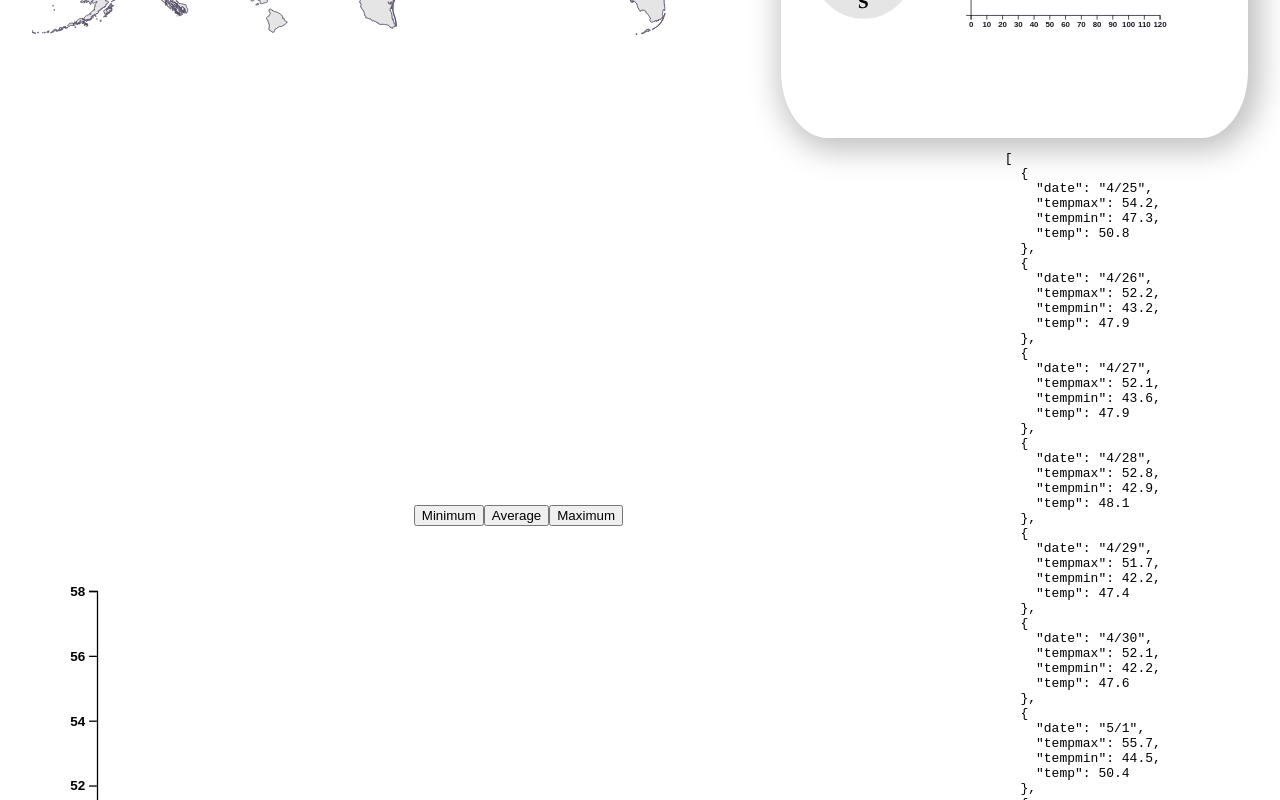
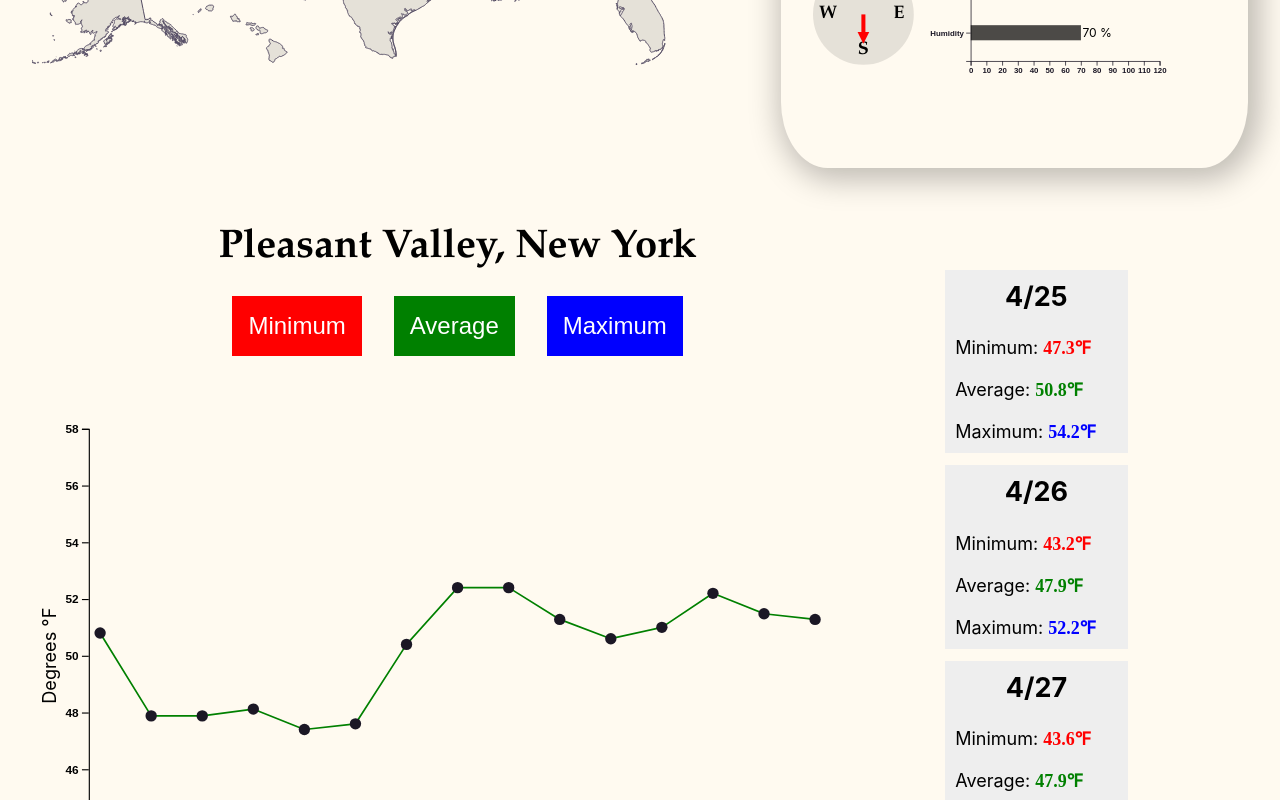
Before and after one commit to HyeokJungKim/AirQuality, a React (Create React App) app: page / in a window 1280 px wide. Shown: the part 640-1440 px from the top of the page. Built offline with nearby package versions, Linux system fonts and the light colour scheme.

Commit message:
css and list

```diff
--- a/src/App.css
+++ b/src/App.css
@@ -1,3 +1,6 @@
+body{
+  background-color: floralwhite;
+}
 .App {
   padding: 2rem;
 }
@@ -6,6 +9,9 @@
 article {
   display: flex;
   width: 100%;
+}
+
+#top {
   align-items: center;
 }
 
@@ -54,11 +60,16 @@ svg #marker {
   width: auto;
 }
 
-#city .name{
+.name, .loading, #heading{
   font-weight: bolder;
   font-family: Baskerville,Baskerville Old Face,Hoefler Text,Garamond,Times New Roman,serif;
   font-size: 2.5rem;
-  margin: 0;
+  margin: .5rem;
+}
+
+h1#heading{
+  text-align: center;
+  font-size: 5rem;
 }
 
 #city .temp{
@@ -100,10 +111,80 @@ g.tick text{
 
 
 /* Line Graph */
+article#bottom{
+  margin-top: 3rem;
+  flex-direction: row;
+  height: 80vh;
+}
 
 #forecast {
-  width: 80%;
+  width: 70%;
   text-align: center;
+  margin: 0;
+}
+
+#forecastData {
+  margin-top: 2rem;
+  width: 30%;
+  height: 100%;
+  overflow-y: scroll;
+}
+
+li.json{
+  width: 50%;
+  margin: auto;
+  font-size: large;
+  background-color:#eee;
+  margin: 2rem;
+  outline: 10px solid #eee;
+}
+
+li.json h2{
+  text-align: center;
+}
+
+li.json span{
+  font-family: Droid Serif;
+  font-weight: bold;
+}
+
+
+li.chosen{
+  outline-color: firebrick;
+  font-size: x-large;
+}
+
+ol.forecast {
+  list-style: none;
+}
+
+button.line{
+  text-align: center;
+  cursor: pointer;
+  font-size: 1.5rem;
+  margin: 1rem;
+}
+
+button.line{
+  position: relative;
+  border: none;
+  padding: 1rem;
+  text-align: center;
+  text-decoration: none;
+  overflow: hidden;
+  color:white
+}
+
+.min{
+  background-color: red;
+}
+
+.max{
+  background-color: blue;
+}
+
+.avg{
+  background-color: green;
 }
 
 @media only screen and (max-width: 600px) {
@@ -112,4 +193,16 @@ g.tick text{
     flex-direction: column;
   }
 
+  article#bottom{
+    flex-direction: column;
+  }
+
+  #forecastData{
+    width: 100%;
+  }
+
+  .name{
+    font-size: x-small;
+  }
+
 }
--- a/src/App.js
+++ b/src/App.js
@@ -6,26 +6,31 @@ import temperatureArr from "./data/forecast"
 import USA from "./components/maps/USA"
 import CityWeather from "./components/graphs/cityWeather"
 import Forecast from "./components/graphs/forecast"
-import JSONDisplay from "./components/display/json-display"
-
-
+import JSONDisplay from "./components/display/jsonDisplay"
 
 function App() {
 
   const [cityData, setCityData] = useState(city)
   const [temperatures, setTemperatures] = useState(temperatureArr)
+  const [hoveredDate, setHoveredDate] = useState("")
+
 
   return (
     <main className="App">
-      <h1>USA Weather</h1>
+      <h1 id="heading">USA Weather</h1>
       <article id="top">
-        <USA setCityData={setCityData}/>
+        <USA setCityData={setCityData} setTemperatures={setTemperatures}/>
         <CityWeather cityData={cityData} />
       </article>
 
       <article id="bottom">
-        <Forecast temperatures={temperatures} />
-        <JSONDisplay temperatures={temperatures} />
+        <Forecast
+          temperatures={temperatures}
+          cityName={cityData.city}
+          stateName={cityData.state}
+          setHoveredDate={setHoveredDate}
+        />
+        <JSONDisplay temperatures={temperatures} hoveredDate={hoveredDate}/>
       </article>
     </main>
   );
--- a/src/adapters/server.js
+++ b/src/adapters/server.js
@@ -4,8 +4,10 @@ function getCityDataAQ(lat, lon){
 
 }
 
-// function getHistory(lat, lon){
+function getHistory(lat, lon){
+     return fetch(`https://weather.visualcrossing.com/VisualCrossingWebServices/rest/services/timeline/${lat},${lon}?key=${process.env.REACT_APP_VISUALCROSSING_API}&include=obs%2Cstats&elements=tempmax,tempmin,temp`)
+        .then(res => res.json())
 
-// }
+}
 
-export {getCityDataAQ}
+export {getCityDataAQ, getHistory}
--- a/src/components/display/json-display.js
+++ /dev/null
@@ -1,9 +0,0 @@
-function JSONDisplay({temperatures}){
-   return <div>
-        <pre>
-            {JSON.stringify(temperatures, null, 2)}
-        </pre>
-    </div>
-}
-
-export default JSONDisplay
--- /dev/null
+++ b/src/components/display/jsonDisplay.js
@@ -0,0 +1,17 @@
+import SingleJSON from './singleJson'
+
+function JSONDisplay({temperatures, hoveredDate}){
+
+    let jsons = temperatures.map((json) => {
+        return (<SingleJSON key={json.date} json={json} hoveredDate={hoveredDate}/>)
+    })
+
+    let list = <ol className="forecast">{jsons}</ol>
+
+   return (<aside id="forecastData">
+       {temperatures.length > 0 ? list : <h2 className="loading">Loading information from the Visual Crossing API...</h2>}
+
+    </aside>)
+}
+
+export default JSONDisplay
--- /dev/null
+++ b/src/components/display/singleJson.js
@@ -0,0 +1,25 @@
+import React from 'react'
+
+function SingleJSON({json, hoveredDate}){
+    const jsonRef = React.useRef(null)
+    let {tempmin, tempmax, temp, date} = json
+
+    React.useEffect(() => {
+        if(date === hoveredDate){
+            jsonRef.current.scrollIntoView()
+        }
+    }, [hoveredDate, date])
+
+
+
+    return (
+        <li ref={jsonRef} className={hoveredDate === json.date ? "chosen json" : "json"  }>
+            <h2>{date}</h2>
+            <p>Minimum: <span style={{color: "red"}}>{tempmin || 0}&#8457;</span></p>
+            <p>Average: <span style={{color: "green"}}>{temp || 0}&#8457;</span></p>
+            <p>Maximum: <span style={{color: "blue"}}>{tempmax || 0}&#8457;</span></p>
+        </li>
+    )
+}
+
+export default SingleJSON
--- a/src/components/graphs/forecast.js
+++ b/src/components/graphs/forecast.js
@@ -4,8 +4,8 @@ import * as d3 from "d3"
 class Forecast extends React.Component{
 
     state = {
-        chosen: "tempmin",
-        color: "red"
+        chosen: "temp",
+        color: "green"
     }
 
     componentDidMount(){
@@ -21,18 +21,35 @@ class Forecast extends React.Component{
         let svg = d3.select("#forecast").append("svg")
             .attr("viewBox", `0 0 ${this.w} ${this.h}`)
 
-        let chart = svg.append("g")
-            .attr("transform", `translate(${this.margin}, ${this.margin})`)
-
         this.graph = svg.append("g")
             .attr("transform", `translate(${this.margin}, ${this.margin})`)
 
-        this.xAxis = chart.append("g")
+        this.xAxis = this.graph.append("g")
             .attr("transform", `translate(0, ${this.height})`)
-        this.yAxis = chart.append("g")
+        this.yAxis = this.graph.append("g")
 
-        this.xBar = chart.append("g")
-        this.yBar = chart.append("g")
+        this.xBar = this.graph.append("line")
+            .style("stroke", "black")
+            .style("stroke-dasharray", [3,3])
+
+        this.yBar = this.graph.append("line")
+           .style("stroke", "black")
+            .style("stroke-dasharray", [3,3])
+
+        let degreeF = '\xB0F'
+
+        svg.append("text")
+            .attr("x", -(this.height/2) - this.margin)
+            .attr("y", this.margin / 2.4 )
+            .attr("transform", "rotate(-90)")
+            .attr("text-anchor", "middle")
+            .text(`Degrees ${degreeF}`)
+
+        svg.append("text")
+            .attr('x', this.width / 2 + this.margin)
+            .attr('y', this.h - 15)
+            .attr('text-anchor', 'middle')
+            .text('Days')
 
         this.renderSpecificGraph()
     }
@@ -104,6 +121,35 @@ class Forecast extends React.Component{
             .attr("cy", function(d) { return yScale(d[chosen]) })
             .style("opacity", 0)
             .style("fill", "#1B1725")
+            .style("cursor", "pointer")
+            .on("mouseover", (evt, d) => {
+                this.props.setHoveredDate(d.date)
+                this.xBar
+                    .attr("x1", xScale(d.date))
+                    .attr("y1", this.height)
+                    .attr("x2", xScale(d.date))
+                    .attr("y2", 0)
+
+                this.yBar
+                    .attr("x1", 0)
+                    .attr("y1", yScale(d[chosen]))
+                    .attr("x2", this.width)
+                    .attr("y2", yScale(d[chosen]))
+            })
+            .on("mouseout", (evt, d) => {
+                this.props.setHoveredDate("")
+                this.xBar
+                    .attr("x1", 0)
+                    .attr("y1", 0)
+                    .attr("x2", 0)
+                    .attr("y2", 0)
+
+                this.yBar
+                    .attr("x1", 0)
+                    .attr("y1", 0)
+                    .attr("x2", 0)
+                    .attr("y2", 0)
+            })
 
         this.circles.transition()
             .delay(function(d, i) {
@@ -128,14 +174,20 @@ class Forecast extends React.Component{
         if(chosen !== this.state.chosen){
             this.updateLineAndCircle()
         }
+
+        if(JSON.stringify(temperatures) !== JSON.stringify(this.props.temperatures)){
+            this.updateLineAndCircle()
+        }
+
     }
 
     render(){
         return(
             <div id="forecast">
-                <button onClick={() => {this.setState({chosen: "tempmin", color: "red"})}}>Minimum</button>
-                <button onClick={() => {this.setState({chosen: "temp", color: "green"})}}>Average</button>
-                <button onClick={() => {this.setState({chosen: "tempmax", color: "blue"})}}>Maximum</button>
+                <h2 className="name">{this.props.cityName}, {this.props.stateName}</h2>
+                <button className="min line" onClick={() => {this.setState({chosen: "tempmin", color: "red"})}}>Minimum</button>
+                <button className="avg line" onClick={() => {this.setState({chosen: "temp", color: "green"})}}>Average</button>
+                <button className="max line" onClick={() => {this.setState({chosen: "tempmax", color: "blue"})}}>Maximum</button>
             </div>
         )
     }
--- a/src/components/maps/USA.js
+++ b/src/components/maps/USA.js
@@ -1,7 +1,7 @@
 import * as d3 from "d3";
 import React from "react";
 import geoJSON from '../../assets/geojson'
-import {getCityDataAQ} from '../../adapters/server'
+import {getCityDataAQ, getHistory} from '../../adapters/server'
 
 class USA extends React.Component{
 
@@ -70,15 +70,37 @@ class USA extends React.Component{
         let [x,y] = d3.pointer(e)
         let [lng, lat] = projection.invert(d3.pointer(e))
 
-        console.log(lng, lat)
-        // getCityDataAQ(lat, lng)
-        // .then(city => {
-        //         this.star
-        //             .attr("transform", `translate(${x}, ${y})`)
-        //             .attr("opacity", 0.9)
-        //         this.props.setCityData(city.data)
-        //     })
-        //     .catch(console.error)
+        getCityDataAQ(lat, lng)
+        .then(city => {
+                this.star
+                    .attr("transform", `translate(${x}, ${y})`)
+                    .attr("opacity", 0.9)
+                this.props.setCityData(city.data)
+            })
+            .catch(console.error)
+
+        this.props.setTemperatures([])
+        getHistory(lat, lng)
+            .then(query => {
+                let simpleTemps = query.days.map(({datetimeEpoch, tempmax, tempmin, temp}) => {
+                    let date = new Date(0)
+                    date.setUTCSeconds(datetimeEpoch)
+
+                    let month = date.getUTCMonth() + 1
+                    let day = date.getUTCDate()
+
+                    let formattedDate = `${month}/${day}`
+
+                    return {
+                        date: formattedDate,
+                        tempmax,
+                        tempmin,
+                        temp
+                    }
+                })
+                this.props.setTemperatures(simpleTemps)
+            })
+            .catch(console.error)
 
 
     }
```
